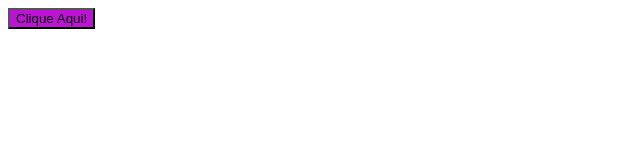
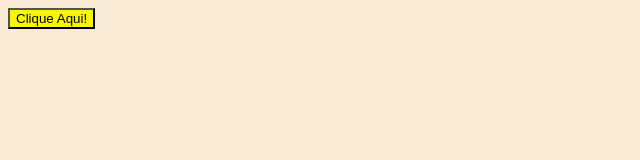
Before and after one commit to LeonardoMRib/g243g1t, a plain HTML site: page index.html in a window 1280 px wide. Shown: the whole page, without its empty margins (0-640 px from the left). Drawn offline with Linux system fonts and the light colour scheme.

Commit message:
alterações

```diff
--- a/estilo/base.css
+++ b/estilo/base.css
@@ -0,0 +1,6 @@
+button {
+    background: rgb(249, 245, 8);
+}
+body {
+    background-color: antiquewhite;
+}
--- a/index.html
+++ b/index.html
@@ -4,13 +4,10 @@
     <meta charset="UTF-8">
     <meta name="viewport" content="width=device-width, initial-scale=1.0">
     <title>Document</title>
+    <script src="./script/script.js"></script>
+    <link rel="stylesheet" href="./estilo/base.css">
 </head>
 <body>
-    <button onclick="aperta();" style="background: rgb(190, 18, 212);">Clique Aqui!</button>
-    <script>
-        function aperta(){
-            alert("Oi, Mané!");
-        }
-    </script>
+    <button onclick="aperta();">Clique Aqui!</button>
 </body>
 </html>
--- a/script/script.js
+++ b/script/script.js
@@ -0,0 +1,3 @@
+function aperta(){
+    alert("Oi, Mané!");
+}
```
